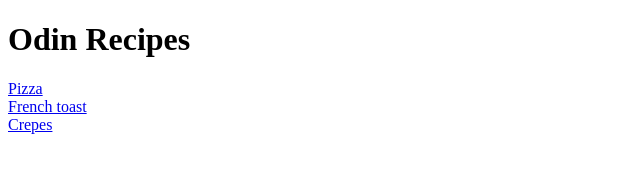
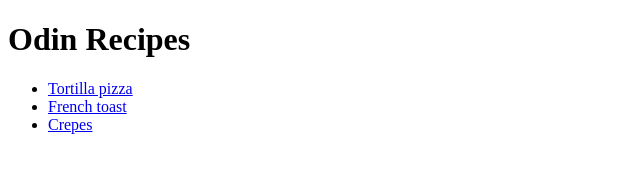
Before and after one commit to LcErhel/odin-recipes, a plain HTML site: page index.html in a window 1280 px wide. Shown: the whole page, without its empty margins (0-640 px from the left). Drawn offline with Linux system fonts and the light colour scheme.

Commit message:
Polish Fix typos

```diff
--- a/index.html
+++ b/index.html
@@ -8,8 +8,10 @@
 </head>
 <body>
     <h1>Odin Recipes</h1>
-    <a href="./recipes/pizza.html">Pizza</a><br>
-    <a href="./recipes/french-toast.html">French toast</a><br>
-    <a href="./recipes/basic-crepes.html">Crepes</a><br>
+    <ul>
+        <li><a href="./recipes/tortilla-pizza.html">Tortilla pizza</a></li>
+        <li><a href="./recipes/french-toast.html">French toast</a></li>
+        <li><a href="./recipes/basic-crepes.html">Crepes</a></li>
+    </ul>
 </body>
 </html>
```
Also changed, not shown: recipes/tortilla-pizza.html (renamed from recipes/pizza.html, +1 -1 lines).
